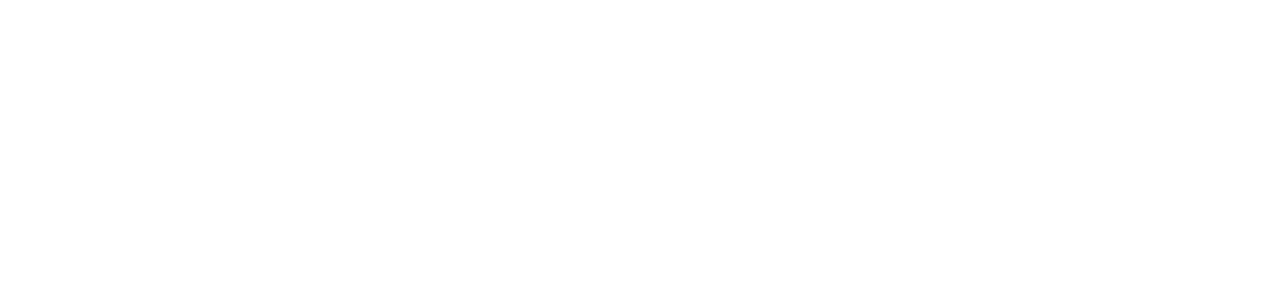
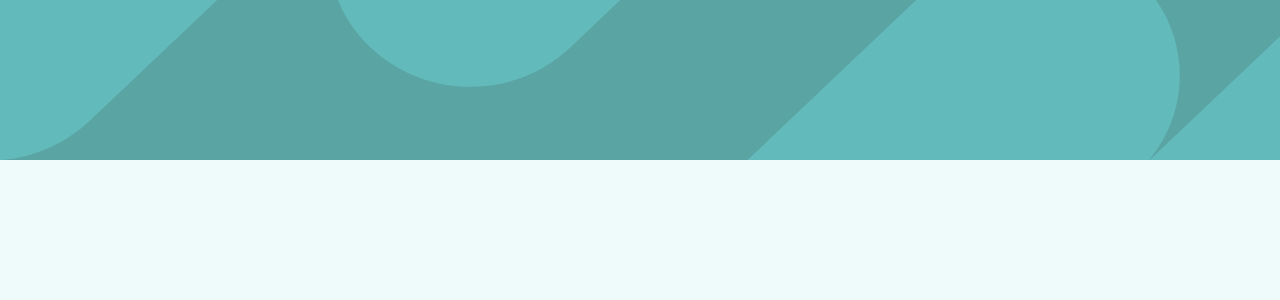
Before and after one commit to neelendrareddy9001/frontend-mentore-challenges, a React (Create React App) app in the folder static-jobs-listing/: page / in a window 1280 px wide. Shown: the top 300 px of the page. Built offline with nearby package versions, Linux system fonts and the light colour scheme.

Commit message:
added all files with styles from readme.md

```diff
--- a/static-jobs-listing/src/App.js
+++ b/static-jobs-listing/src/App.js
@@ -3,6 +3,7 @@
 function App() {
   return (
     <div className="App">
+      <div className='bg-image'></div>
 
     </div>
   );
--- a/static-jobs-listing/src/index.css
+++ b/static-jobs-listing/src/index.css
@@ -1,9 +1,27 @@
-* {
+:root{
+  --light-grayish-cyan:hsl(180, 52%, 96%);
+  --dark-grayish-cyan: hsl(180, 8%, 52%);
+  --very-dark-grayish-cyan: hsl(180, 14%, 20%);
+  --light-grayish-cyan-filter: hsl(180, 31%, 95%);
+  --dark-cyan:hsl(180, 29%, 50%);
+}
+
+*{
   margin: 0;
   padding: 0;
   box-sizing: border-box;
 }
+body {
+  background-color: var(--light-grayish-cyan);
+}
+.bg-image {
+  background-image: url('./images/bg-header-desktop.svg');
+  background-repeat: no-repeat;
+  background-color: var(--dark-cyan);
+  background-size: cover;
+  height: 20vh;
+}
 
-.App {
-  background: url('./images/bg-header-desktop.svg');
+.cardContainer {
+  width: 80%;
 }
```
Also changed, not shown: static-jobs-listing/src/component/JobList.js (added, +12 -0 lines), static-jobs-listing/src/component/SingleJob.js (added, +12 -0 lines).
